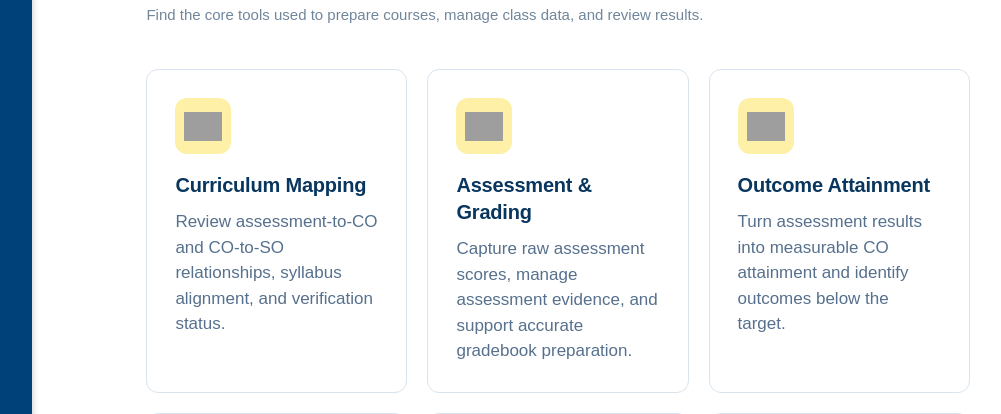
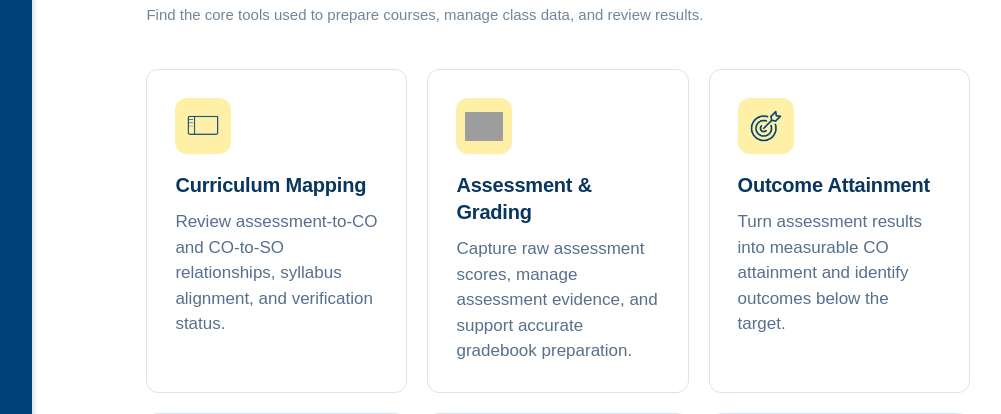
Before and after one commit to Markchives/Software-Design---OBTL, a Flask app: page /main/platform.html in a window 1280 px wide. Shown: the part 927-1341 px from the top of the page, without its empty margins (196-1197 px from the left). Run offline with Flask 3, Linux system fonts and the light colour scheme; parts of the project's set-up code (start-up, migrations or seed data) failed here and were passed over; grey boxes are pictures that could not be loaded.

Commit message:
ayoko na

```diff
--- a/Templates/main/platform.html
+++ b/Templates/main/platform.html
@@ -44,11 +44,11 @@
 <div class="workflow-container resources-container">
 <div class="workflow-section-heading resources-section-heading"><h2>Explore the EduMetrics Toolkit</h2><p>Find the core tools used to prepare courses, manage class data, and review results.</p></div>
 <div class="resources-content-grid">
-<article class="resources-content-card"><div aria-hidden="true" class="resources-card-label"><img alt="" src="../../Static/images/platform/curriculum-mapping.png"/></div><h3>Curriculum Mapping</h3><p>Review assessment-to-CO and CO-to-SO relationships, syllabus alignment, and verification status.</p></article>
-<article class="resources-content-card"><div aria-hidden="true" class="resources-card-label"><img alt="" src="../../Static/images/platform/assessment-grading.png"/></div><h3>Assessment &amp; Grading</h3><p>Capture raw assessment scores, manage assessment evidence, and support accurate gradebook preparation.</p></article>
-<article class="resources-content-card"><div aria-hidden="true" class="resources-card-label"><img alt="" src="../../Static/images/platform/outcome-attainment.png"/></div><h3>Outcome Attainment</h3><p>Turn assessment results into measurable CO attainment and identify outcomes below the target.</p></article>
-<article class="resources-content-card"><div aria-hidden="true" class="resources-card-label"><img alt="" src="../../Static/images/platform/cqi-analytics.png"/></div><h3>CQI Analytics</h3><p>Use flagged outcomes as evidence for improvement planning and continuous quality improvement.</p></article>
-<article class="resources-content-card"><div aria-hidden="true" class="resources-card-label"><img alt="" src="../../Static/images/platform/class-roster.png"/></div><h3>Class Roster</h3><p>Manage enrollment records, categories, imports, and section-level student access according to role.</p></article>
+<article class="resources-content-card"><div aria-hidden="true" class="resources-card-label"><img alt="" src="../../Static/images/icons/curriculum mapping.png"/></div><h3>Curriculum Mapping</h3><p>Review assessment-to-CO and CO-to-SO relationships, syllabus alignment, and verification status.</p></article>
+<article class="resources-content-card"><div aria-hidden="true" class="resources-card-label"><img alt="" src="../../Static/images/icons/assessment grading.png"/></div><h3>Assessment &amp; Grading</h3><p>Capture raw assessment scores, manage assessment evidence, and support accurate gradebook preparation.</p></article>
+<article class="resources-content-card"><div aria-hidden="true" class="resources-card-label"><img alt="" src="../../Static/images/icons/outcome attainment.png"/></div><h3>Outcome Attainment</h3><p>Turn assessment results into measurable CO attainment and identify outcomes below the target.</p></article>
+<article class="resources-content-card"><div aria-hidden="true" class="resources-card-label"><img alt="" src="../../Static/images/workflow/cqi-analytics.png"/></div><h3>CQI Analytics</h3><p>Use flagged outcomes as evidence for improvement planning and continuous quality improvement.</p></article>
+<article class="resources-content-card"><div aria-hidden="true" class="resources-card-label"><img alt="" src="../../Static/images/workflow/class-roster.png"/></div><h3>Class Roster</h3><p>Manage enrollment records, categories, imports, and section-level student access according to role.</p></article>
 <article class="resources-content-card"><div aria-hidden="true" class="resources-card-label"><img alt="" src="../../Static/images/platform/access-security.png"/></div><h3>Access &amp; Security</h3><p>Support role-based access, audit visibility, active sessions, and system maintenance activities.</p></article>
 </div>
 </div>
```
